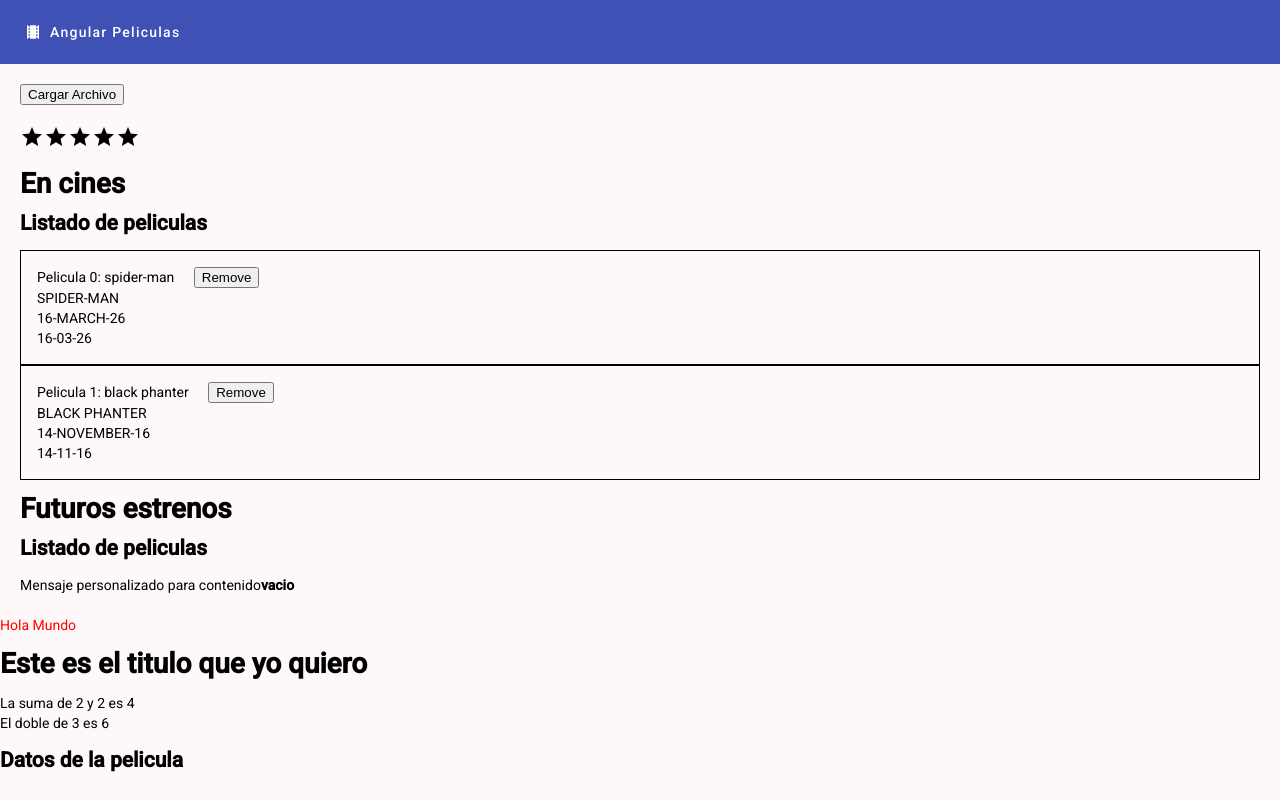
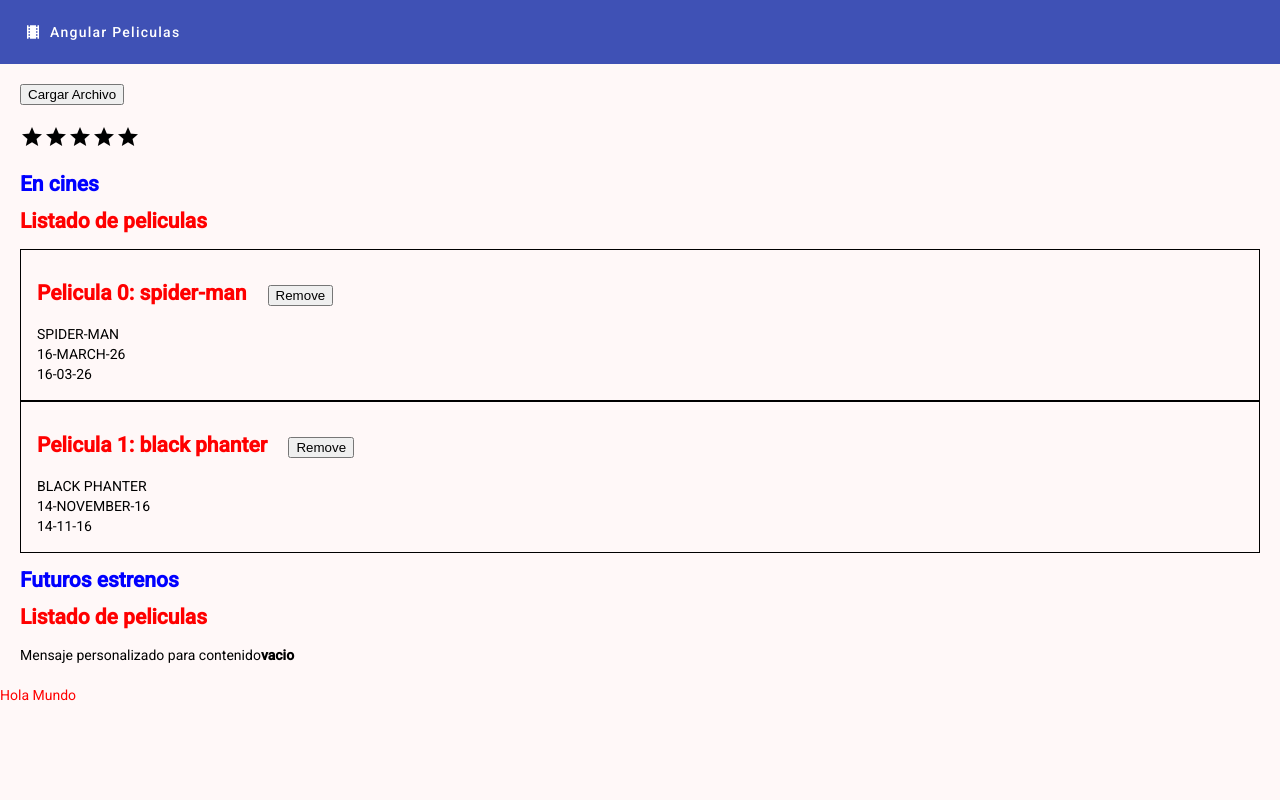
Before and after one commit to PeterCodeDev/Angular_ASP.NET, an Angular app in the folder front-end/: page / in a window 1280 px wide. Built offline with nearby package versions, Linux system fonts and the light colour scheme.

Commit message:
Estilos Globales terminado

```diff
--- a/front-end/src/app/app.css
+++ b/front-end/src/app/app.css
@@ -4,3 +4,7 @@ p{
 .contenedor {
     margin: 20px;
 }
+
+h2{
+    color: blue;
+}
--- a/front-end/src/app/app.html
+++ b/front-end/src/app/app.html
@@ -1,6 +1,13 @@
 <app-menu></app-menu>
 
+
+
 <div class="contenedor">
+
+
+
+
+
     <input type="file" style="display:none" #cargador>
         <button (click)="cargador.click()">Cargar Archivo</button>
 </div>
@@ -13,11 +20,11 @@
 
 
 <div class="contenedor">
-<h1>En cines</h1>
+<h2>En cines</h2>
 <app-listado-peliculas [peliculas]="peliculaEnCines"></app-listado-peliculas>
 
 
-<h1>Futuros estrenos</h1>
+<h2>Futuros estrenos</h2>
 <app-listado-peliculas [peliculas]="peliculasProximosEstrenos"></app-listado-peliculas>
 </div>
 
@@ -27,10 +34,10 @@
 
 <p>Hola Mundo</p>
 
-<div><h1> {{title()}} </h1></div>
+<!-- <div><h1> {{title()}} </h1></div>
 
 <div>La suma de 2 y 2 es {{2+2}}</div>
 
 <div>El doble de 3 es {{duplicarNumero(3)}}</div>
 
-<h2>Datos de la pelicula</h2>
+<h2>Datos de la pelicula</h2> -->
--- a/front-end/src/app/app.ts
+++ b/front-end/src/app/app.ts
@@ -8,6 +8,7 @@ import { MatIconModule } from '@angular/material/icon'
 import {NgModule} from '@angular/core'
 import { Menu } from "./menu/menu";
 import { Rating } from "./utilidades/rating/rating";
+/*import { CicloDeVida } from "./ciclo-de-vida/ciclo-de-vida";*/
 
 
 @Component({
@@ -32,7 +33,7 @@ export class AppComponent implements OnInit{
     fechaLanzamiento: new Date('2016-11-14'),
     precio: 300.99
   }]
-    }, 2000);
+    }, 500);
 
   //Gif 2: Proximos Estrenos
     /*setTimeout(() =>{
@@ -53,10 +54,11 @@ export class AppComponent implements OnInit{
   }]
     }, 2000);*/
   }
-  protected readonly title = signal('Este es el titulo que yo quiero');
+ title = 'Este es el titulo que yo quiero'
 
   peliculaEnCines : any;
   peliculasProximosEstrenos =[];
+  ocultar = false;
 
   manejarClick(){
     // Hacer lo que yo quiera
--- /dev/null
+++ b/front-end/src/app/ciclo-de-vida/ciclo-de-vida.html
@@ -0,0 +1,5 @@
+<!-- <p>ciclo-de-vida works!</p>
+
+<h2>{{titulo}}</h2>
+
+<app-rating></app-rating> -->
--- /dev/null
+++ b/front-end/src/app/ciclo-de-vida/ciclo-de-vida.ts
@@ -0,0 +1,46 @@
+/*import { AfterViewInit, ChangeDetectorRef, Component, DoCheck, Input, OnChanges, OnDestroy, OnInit, SimpleChanges, ViewChild } from '@angular/core';
+import { Rating } from "../utilidades/rating/rating";
+import { clearInterval } from 'timers';
+
+@Component({
+  selector: 'app-ciclo-de-vida',
+  standalone:true,
+  imports: [Rating],
+  templateUrl: './ciclo-de-vida.html',
+  styleUrl: './ciclo-de-vida.css',
+})
+export class CicloDeVida implements OnInit, OnChanges, OnDestroy, DoCheck, AfterViewInit{
+//No es un evento del ciclo de vida de un componente
+  constructor(private changeDetectorRef: ChangeDetectorRef){}
+
+  @Input()
+  titulo:string;
+
+  @ViewChild(Rating)
+  ratingComponent : Rating;
+
+  timer: ReturnType<typeof setInterval>;
+
+
+ngOnChanges(changes: SimpleChanges): void {
+console.log('on changes');
+console.log(changes);
+}
+ngOnDestroy(): void {
+console.log('on destroy');
+clearInterval(this.timer);
+}
+ngDoCheck(): void {
+console.log('on check');
+}
+ngAfterViewInit(): void {
+console.log('on after view init');
+this.ratingComponent.ratingSeleccionado = 3;
+this.changeDetectorRef.detectChanges();
+}
+ngOnInit(): void {
+  console.log('on init');
+  this.timer = setInterval(() => console.log(new Date(), 1000));
+}
+
+}*/
--- a/front-end/src/app/peliculas/listado-peliculas/listado-peliculas.html
+++ b/front-end/src/app/peliculas/listado-peliculas/listado-peliculas.html
@@ -8,8 +8,9 @@
   let index = index"
   class = "pelicula-contenedor">
     <div>
-      Pelicula {{index}}: {{pelicula.titulo | lowercase}}
+      <h2>Pelicula {{index}}: {{pelicula.titulo | lowercase}}
     <button style="margin-left: 1rem;"(click)="remove(index)">Remove</button>
+      </h2>
     </div>
     <div>
       {{pelicula.titulo | uppercase}}
--- a/front-end/src/styles.css
+++ b/front-end/src/styles.css
@@ -1,2 +1,6 @@
 @import "@angular/material/prebuilt-themes/indigo-pink.css";
 body{margin:0; font-family: Roboto, "Helvetica Neue",sans-serif;}
+
+h2{
+    color: red;
+}
```
Also changed, not shown: front-end/src/app/ciclo-de-vida/ciclo-de-vida.css (added).
